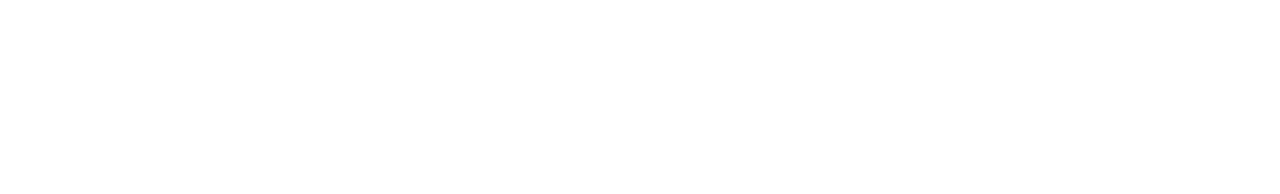
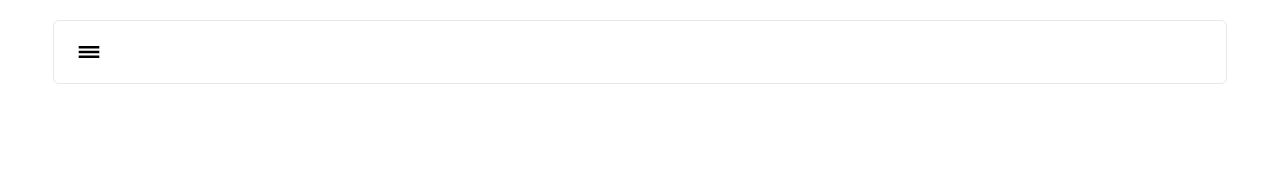
Before and after one commit to naymhossen1b/Dashboard-Client, a React (Vite) app: page / in a window 1280 px wide. Shown: the top 194 px of the page. Built offline with nearby package versions, Linux system fonts and the light colour scheme.

Commit message:
create a || dashboard sidebar || using ant design

```diff
--- a/package.json
+++ b/package.json
@@ -11,6 +11,7 @@
   },
   "dependencies": {
     "@tanstack/react-query": "^5.24.1",
+    "antd": "^5.14.2",
     "autoprefixer": "^10.4.17",
     "axios": "^1.6.7",
     "localforage": "^1.10.0",
@@ -18,6 +19,7 @@
     "postcss": "^8.4.35",
     "react": "^18.2.0",
     "react-dom": "^18.2.0",
+    "react-icons": "^5.0.1",
     "react-router-dom": "^6.22.1",
     "sort-by": "^1.2.0",
     "tailwindcss": "^3.4.1"
--- a/src/Dashboard/Sidebar.jsx
+++ b/src/Dashboard/Sidebar.jsx
@@ -1,11 +1,52 @@
-
+import { useState } from "react";
+import { Drawer, Space } from "antd";
+import { IoReorderThreeSharp } from "react-icons/io5";
+import { RxCross2 } from "react-icons/rx";
+import { Link } from "react-router-dom";
 
 const Sidebar = () => {
-    return (
-        <div>
-            <p>Sidebar</p>
+  const [open, setOpen] = useState(false);
+  // eslint-disable-next-line no-unused-vars
+  const [placement, setPlacement] = useState("left");
+  const showDrawer = () => {
+    setOpen(true);
+  };
+  const onClose = () => {
+    setOpen(false);
+  };
+  return (
+    <>
+      <Space className="border w-full rounded-md px-5 py-4">
+        <div
+          onClick={showDrawer}
+          className="text-3xl hover:bg-gray-200 hover:rounded-full"
+        >
+          <IoReorderThreeSharp />
         </div>
-    );
+      </Space>
+      <Drawer
+        title="EIA"
+        placement={placement}
+        closable={false}
+        onClose={onClose}
+        open={open}
+        key={placement}
+        extra={
+          <Space>
+            <div
+              onClick={onClose}
+              className="text-2xl hover:cursor-pointer hover:bg-gray-200 hover:rounded-full"
+            >
+              <RxCross2 />
+            </div>
+          </Space>
+        }
+      >
+        <div className="">
+          <Link to="/dashboard">Dashboard</Link>
+        </div>
+      </Drawer>
+    </>
+  );
 };
-
 export default Sidebar;
--- a/src/Layouts/Layout.jsx
+++ b/src/Layouts/Layout.jsx
@@ -1,11 +1,15 @@
-
+import { Outlet } from "react-router-dom";
+import Sidebar from "../Dashboard/Sidebar";
 
 const Layout = () => {
-    return (
-        <div>
-
-        </div>
-    );
+  return (
+    <div className=" w-11/12 mx-auto overflow-hidden py-5">
+      <Sidebar />
+      <div className="py-5">
+        <Outlet />
+      </div>
+    </div>
+  );
 };
 
 export default Layout;
```
Also changed, not shown: 1 other file (tests, documents, lock files or other folders).
